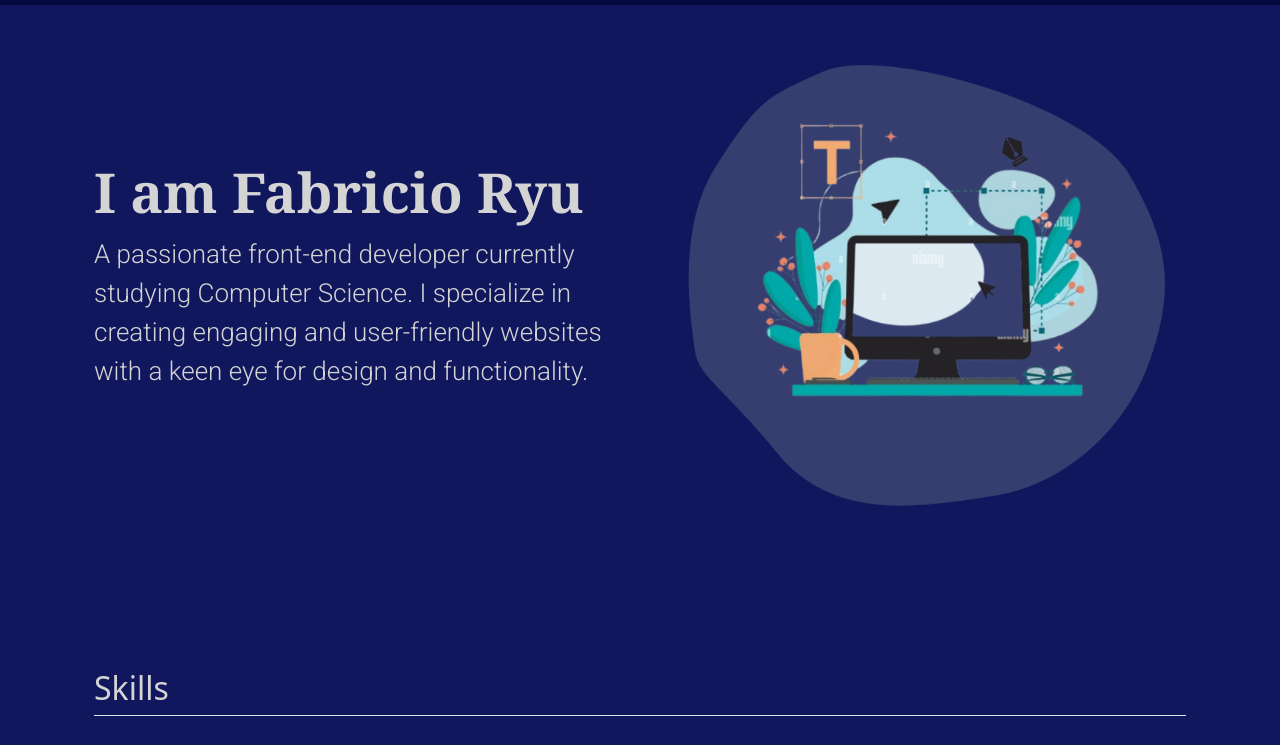
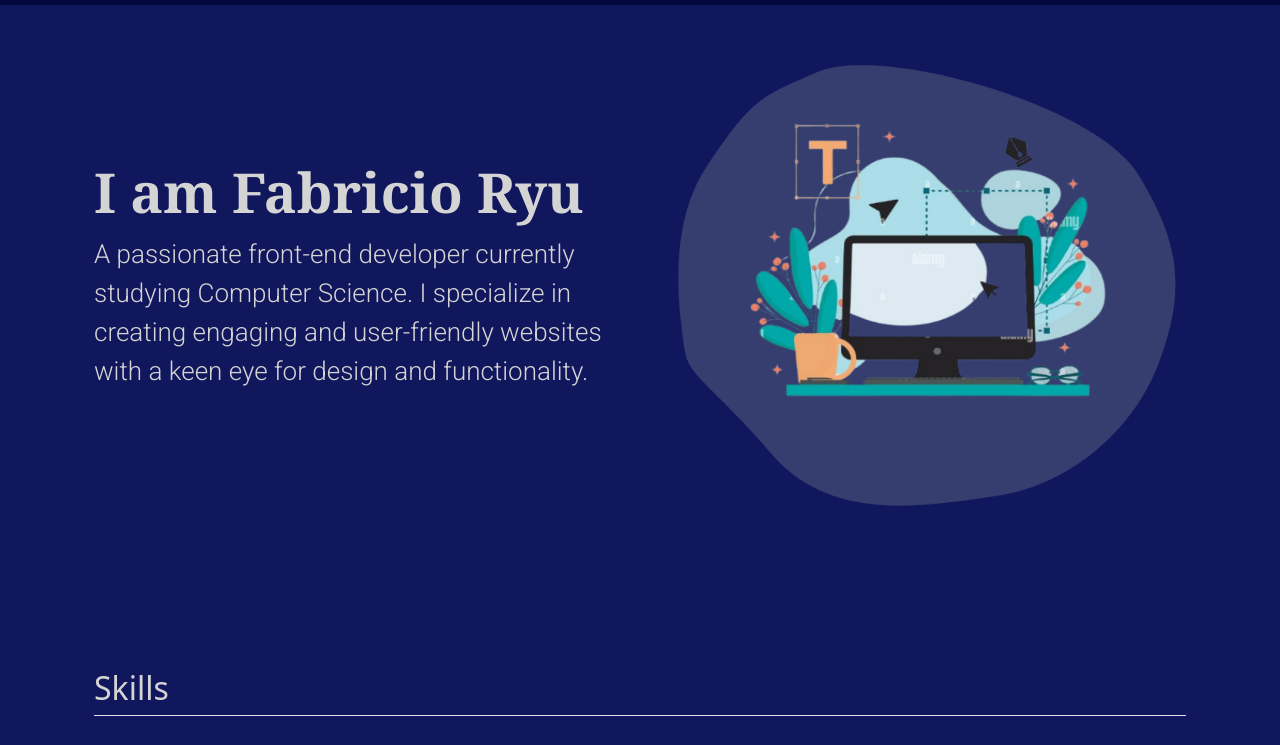
Before and after one commit to FabricioAkashi/Personal-webiste, a plain HTML site: page index.html in a window 1280 px wide. Shown: the part 51-796 px from the top of the page. Drawn offline with nearby package versions, Linux system fonts and the light colour scheme.

Commit message:
Update style.css

```diff
--- a/style.css
+++ b/style.css
@@ -48,6 +48,7 @@ body {
 
 .img1 {
     height: 30rem;
+    width: 40rem;
 }
 
 .nav-item {
```
